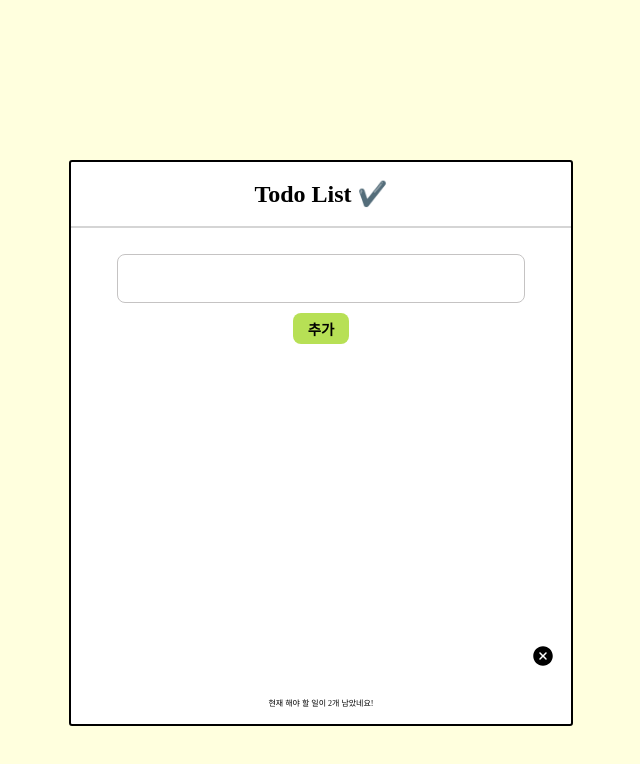
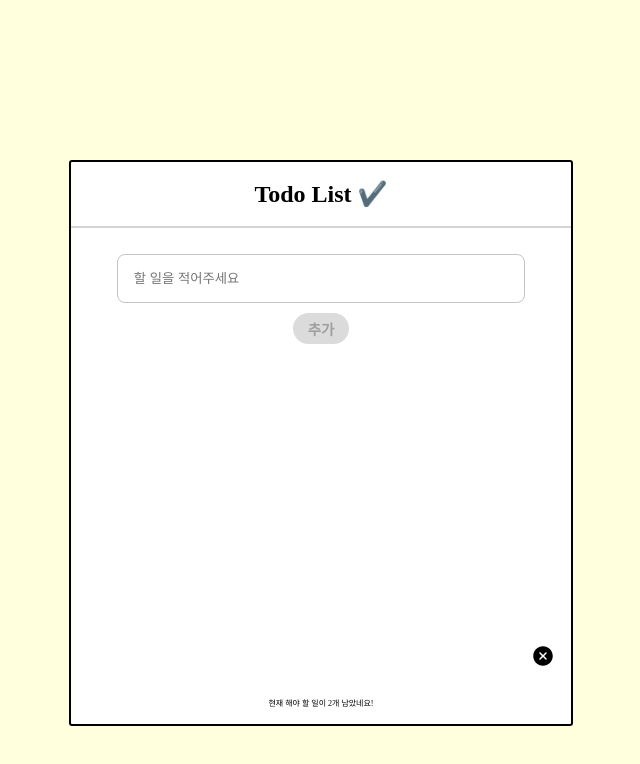
Before and after one commit to evejin9/Todo-Challenge, a React (Create React App) app: page / in a window 1280 px wide. Both pictures are taken after a click on the element 640 px from the left and 656 px from the top of the page. Shown: the top 764 px of the page, without its empty margins (319-959 px from the left). Built offline with nearby package versions, Linux system fonts and the light colour scheme.

Commit message:
23.06.08) to-do 개선
-  to-do 추가 시 화면 출력
- input 미입력 시 버튼 비활성화

$ 모달에서 추가 버튼 누를 시 모달창 끄기 $

```diff
--- a/src/App.js
+++ b/src/App.js
@@ -1,15 +1,14 @@
 import styled, { createGlobalStyle } from "styled-components";
 import reset from "styled-reset";
-import { useState } from "react";
+import { useRef, useState } from "react";
 import { useCallback } from "react";
 import { IoIosAddCircleOutline, IoIosCloseCircle  } from "react-icons/io";
 
 import TodoTemplate from "./component/page/TodoTemplate";
 import TodoList from "./component/list/TodoList";
-import TodoAddModal from "./component/list/TodoAddModal";
 
 
-
+// 스타일
 const GlobalStyle = createGlobalStyle`
   ${reset}
 
@@ -43,6 +42,7 @@ const Text = styled.div`
   align-items: center;
 `;
 
+// todo 배열
 const todoListArray = [
   {
     id: 1,
@@ -81,11 +81,27 @@ function App() {
 
   const doingArray = todos.filter((todo) => todo.checked === false);
 
+  const nextId = useRef(todos.length);
+
+  const handleTodoInput = useCallback((text) => {
+    const todo = {
+      id: nextId.current + 1,
+      text,
+      checked: false,
+      pin: false,
+    };
+
+    console.log(todo.id);
+    setTodos(todos => todos.concat(todo));
+
+    nextId.current += 1;
+  })
+
   return (
     <>
       <GlobalStyle />
       <TodoTemplate>
-        <TodoList todos={todos} onToggle={handleToggle} onRemove={handleRemove} showModal={showModal} />
+        <TodoList todos={todos} onToggle={handleToggle} onRemove={handleRemove} showModal={showModal} onTodoInput={handleTodoInput}  />
         {/* 추가 버튼 */}
         <AddButton onClick={() => {
           setShowModal(!showModal);
--- a/src/component/list/TodoAddModal.jsx
+++ b/src/component/list/TodoAddModal.jsx
@@ -1,8 +1,8 @@
-import React from 'react';
+import React, { useState } from 'react';
 import styled from "styled-components";
 import Button from '../ui/Button';
 
-const Wrapper = styled.div`
+const TodoAddModalWrapper = styled.form`
   padding: 1rem;
   display: flex;
   flex-direction: column;
@@ -10,20 +10,42 @@ const Wrapper = styled.div`
   /* border-bottom: 1px solid #e6e6e6; */
   `;
 
-const TodoAdd = styled.input`
+const TodoAddInput = styled.input`
   width: 80%;
   padding: 1rem;
   margin: 10px;
   border: 1px solid #c5c3c3;
   border-radius: 8px;
-`;
+  `;
 
 function TodoAddModal(props) {
+  const { onTodoInput } = props;
+  const [todoAddInput, setTodoAddInput] = useState('');
+
+  const handleTodoInput = (e) => {
+    setTodoAddInput(e.target.value);
+  }
+
+  const handleSubmit = (e) => {
+    onTodoInput(todoAddInput);
+    setTodoAddInput('');
+
+    e.preventDefault();
+  }
+
+
   return (
-    <Wrapper>
-      <TodoAdd />
-      <Button title='추가' />
-    </Wrapper>
+    <TodoAddModalWrapper onSubmit={handleSubmit}>
+      <TodoAddInput type='text'
+        placeholder='할 일을 적어주세요'
+        value={todoAddInput}
+        onChange={handleTodoInput}/>
+      <Button title='추가'
+        onClick={() => onTodoInput}
+        disabled={todoAddInput === '' ? true : false}
+        backGroundColor={todoAddInput === '' ? '#dbdbdb' : '#a5c951'}
+      />
+    </TodoAddModalWrapper>
   );
 }
 
--- a/src/component/list/TodoList.jsx
+++ b/src/component/list/TodoList.jsx
@@ -9,12 +9,12 @@ const TodoListWrapper = styled.div`
 `;
 
 function TodoList(props) {
-  const { todos, onToggle, onRemove, showModal } = props;
+  const { todos, onToggle, onRemove, showModal, onTodoInput } = props;
 
   return (
     <TodoListWrapper>
       {showModal
-        ? (<TodoAddModal />)
+        ? (<TodoAddModal onTodoInput={onTodoInput} />)
         : (todos.map((todo) => {
           return (
             <TodoListItem key={todo.id} todo={todo} onToggle={onToggle} onRemove={onRemove} />
--- a/src/component/ui/Button.jsx
+++ b/src/component/ui/Button.jsx
@@ -2,21 +2,21 @@ import React from 'react';
 import styled from "styled-components";
 
 const ButtonStyle = styled.button`
-  background-color: #b7e055;
+  background-color: ${props => props.backGroundColor || '#a5c951'};
   padding: 5px 15px;
   font-size: 0.9rem;
   font-weight: 600;
   border: 1px;
-  border-radius: 8px;
+  border-radius: 40px;
   cursor: pointer;
 `;
 
 function Button(props) {
-  const { title, onClick } = props;
+  const { title, onClick, disabled, backGroundColor } = props;
 
   return (
     <div>
-      <ButtonStyle width>{title}</ButtonStyle>
+      <ButtonStyle disabled={disabled} backGroundColor={backGroundColor} >{title}</ButtonStyle>
     </div>
   );
 }
```
